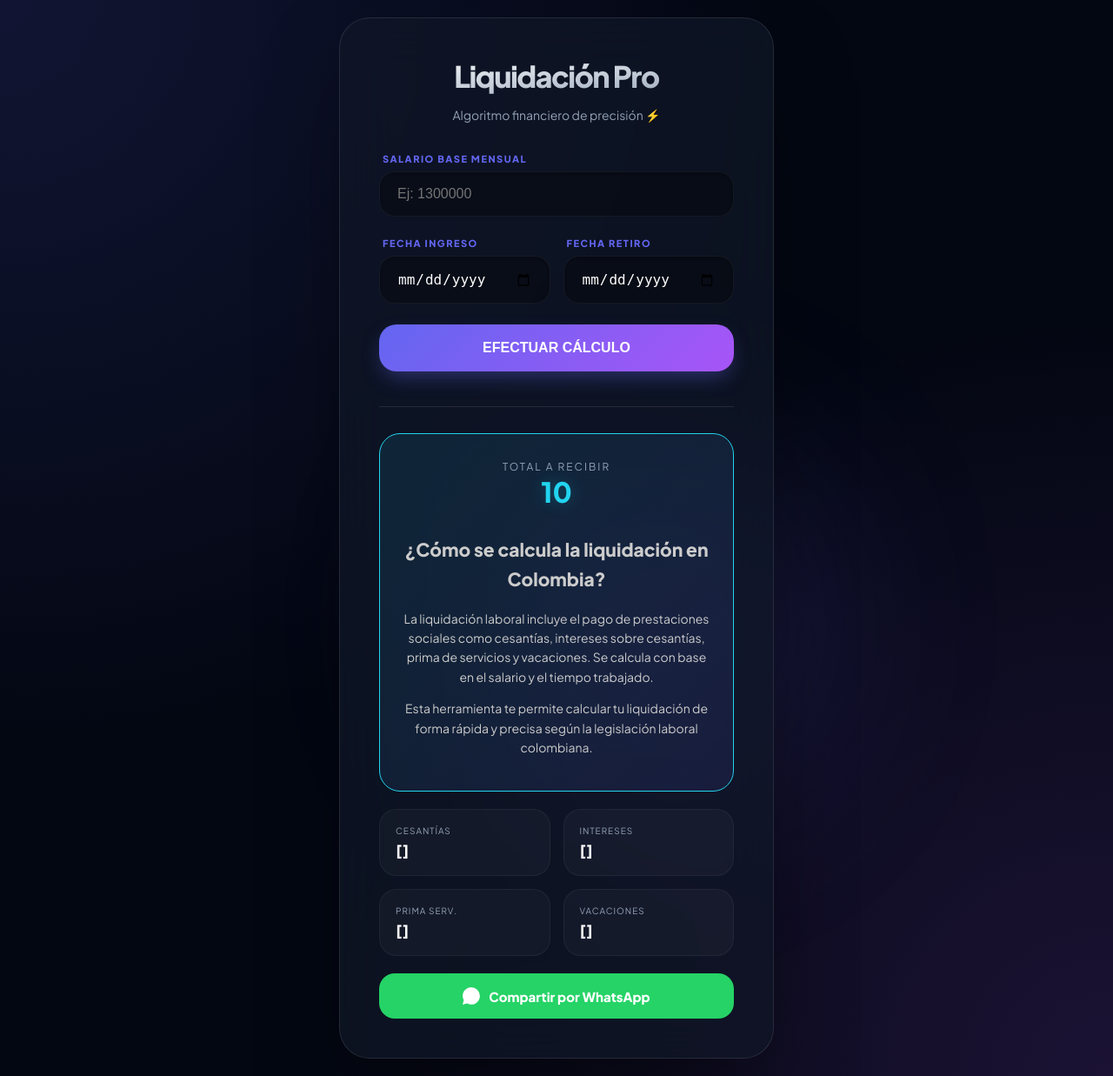
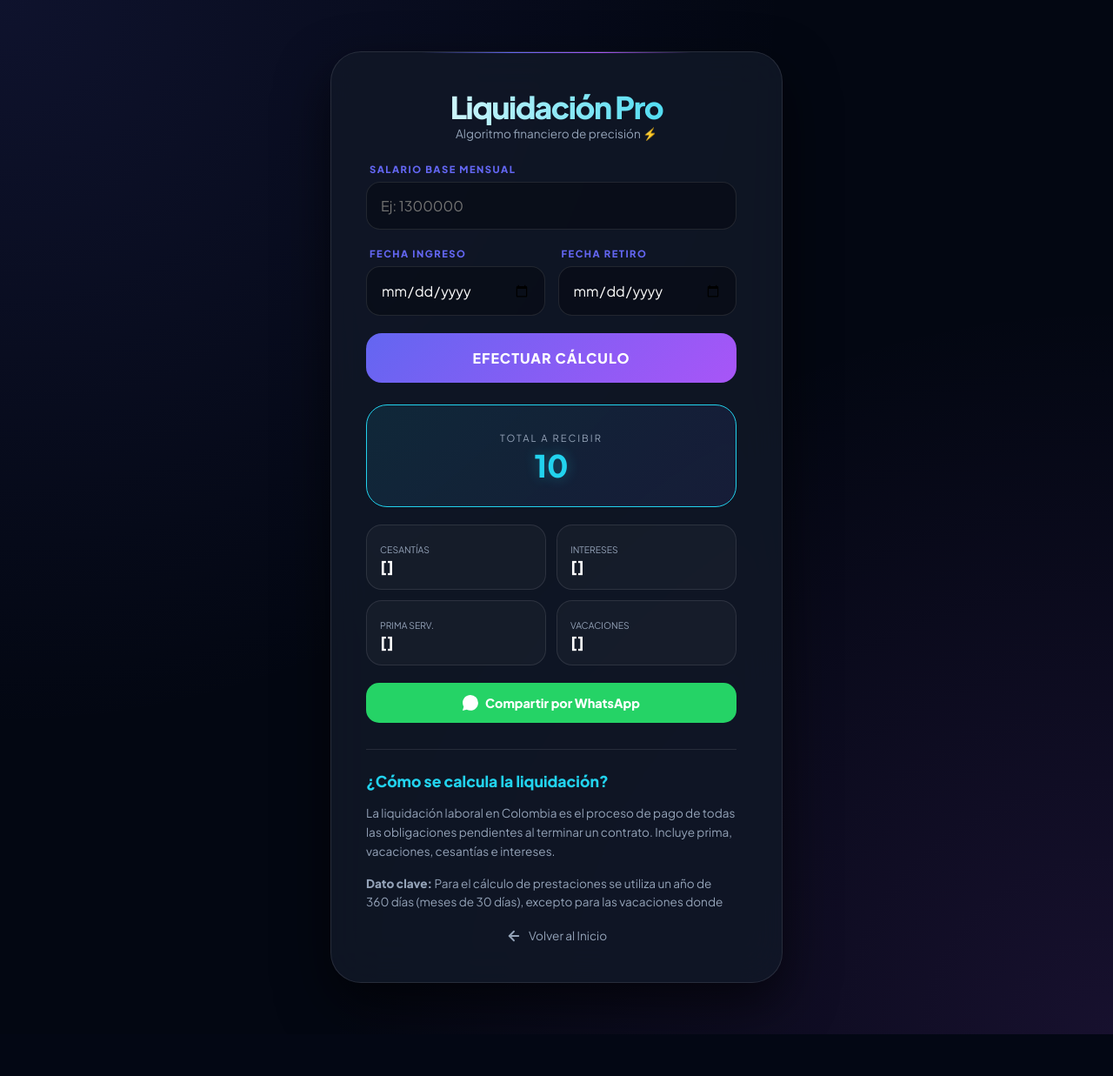
Before and after one commit to jorge06102022/liquidacion-app, a Django app: template calculadora/templates/calculadora/index.html in a window 1280 px wide. Shown: the whole page at 87% size. After the commit the page ends 1189 px from the top, so only its background shows below. Run offline with Django 5.2, Linux system fonts and the light colour scheme; the template is opened without the code that fills it: most values are stand-ins (such as "Sample title", 1, 10 or a date in 2020).

Commit message:
nuevas seting

```diff
--- a/calculadora/templates/calculadora/index.html
+++ b/calculadora/templates/calculadora/index.html
@@ -3,100 +3,103 @@
 <head>
     <meta charset="UTF-8">
     <meta name="viewport" content="width=device-width, initial-scale=1.0">
-    <title>Calculadora de Liquidación Colombia 2026 GRATIS</title>
     <meta name="description" content="Calcula tu liquidación laboral en Colombia gratis. Incluye cesantías, prima, intereses y vacaciones en segundos.">
-    <link href="https://fonts.googleapis.com/css2?family=Plus+Jakarta+Sans:wght@200;400;600;800&display=swap" rel="stylesheet">
-    <!-- ADSENSE GLOBAL -->
-<script async src="https://pagead2.googlesyndication.com/pagead/js/adsbygoogle.js?client=ca-pub-3973619894272620"
-     crossorigin="anonymous"></script>
+    <title>Calculadora de Liquidación Colombia 2026 | Jordan Labs</title>
+    <meta name="description" content="Calcula tu liquidación laboral en Colombia gratis. Incluye cesantías, prima, intereses y vacaciones en segundos.">
+    <link href="https://fonts.googleapis.com/css2?family=Plus+Jakarta+Sans:wght@300;400;600;800&display=swap" rel="stylesheet">
+
     <style>
         :root {
             --primary: #6366f1;
             --secondary: #a855f7;
             --accent: #22d3ee;
-            --success: #10b981;
-            --bg: #030712;
-            --card-bg: rgba(17, 24, 39, 0.7);
+            --bg-dark: #030712;
+            --card-bg: rgba(17, 24, 39, 0.85);
+            --glass-border: rgba(255, 255, 255, 0.1);
+            --text-main: #f8fafc;
+            --text-muted: #94a3b8;
         }
 
         * {
             box-sizing: border-box;
-            transition: all 0.4s cubic-bezier(0.4, 0, 0.2, 1);
+            margin: 0;
+            padding: 0;
+            font-family: 'Plus Jakarta Sans', sans-serif;
         }
 
         body {
-            margin: 0;
-            font-family: 'Plus Jakarta Sans', sans-serif;
-            background-color: var(--bg);
+            background-color: var(--bg-dark);
             background-image:
-                radial-gradient(at 0% 0%, rgba(99, 102, 241, 0.15) 0px, transparent 50%),
-                radial-gradient(at 100% 100%, rgba(168, 85, 247, 0.15) 0px, transparent 50%);
-            color: #f8fafc;
+                radial-gradient(at 0% 0%, rgba(99, 102, 241, 0.12) 0px, transparent 50%),
+                radial-gradient(at 100% 100%, rgba(168, 85, 247, 0.12) 0px, transparent 50%);
+            min-height: 100vh;
+            display: flex;
+            justify-content: center;
+            align-items: center;
+            color: var(--text-main);
+            padding: 20px;
+        }
+
+        .glass-card {
+            background: var(--card-bg);
+            backdrop-filter: blur(25px);
+            -webkit-backdrop-filter: blur(25px);
+            border: 1px solid var(--glass-border);
+            border-radius: 35px;
+            padding: 40px;
+            width: 100%;
+            max-width: 520px;
+            box-shadow: 0 25px 60px rgba(0, 0, 0, 0.6);
+            position: relative;
             display: flex;
             flex-direction: column;
-            align-items: center;
-            justify-content: center;
-            min-height: 100vh;
-            overflow-x: hidden;
+            max-height: 90vh;
+            animation: fadeIn 0.8s ease;
         }
 
-        /* Efecto de partículas flotantes */
-        .bg-glow {
-            position: fixed;
-            width: 400px;
-            height: 400px;
-            background: var(--primary);
-            filter: blur(120px);
-            border-radius: 50%;
-            z-index: -1;
-            opacity: 0.2;
-            animation: float 15s infinite alternate;
+        /* Línea neón superior decorativa */
+        .glass-card::after {
+            content: '';
+            position: absolute;
+            top: 0;
+            left: 20%;
+            right: 20%;
+            height: 1px;
+            background: linear-gradient(90deg, transparent, var(--primary), var(--secondary), transparent);
         }
 
-        @keyframes float {
-            0% { transform: translate(-20%, -20%); }
-            100% { transform: translate(40%, 40%); }
+        .header {
+            text-align: center;
+            margin-bottom: 25px;
+            flex-shrink: 0;
         }
 
-        .container {
-            width: 92%;
-            max-width: 500px;
-            background: var(--card-bg);
-            backdrop-filter: blur(30px);
-            -webkit-backdrop-filter: blur(30px);
-            border: 1px solid rgba(255, 255, 255, 0.1);
-            border-radius: 35px;
-            padding: 45px;
-            box-shadow: 0 50px 100px -20px rgba(0, 0, 0, 0.5);
-            margin: 20px;
-        }
-
-        h1 {
-            text-align: center;
-            font-size: 34px;
+        .header h1 {
+            font-size: 2.2rem;
             font-weight: 800;
-            margin: 0;
             letter-spacing: -1.5px;
-            background: linear-gradient(to bottom right, #fff, #94a3b8);
+            background: linear-gradient(to right, #fff, var(--accent));
             -webkit-background-clip: text;
             -webkit-text-fill-color: transparent;
         }
 
-        .subtitle {
-            text-align: center;
-            font-size: 14px;
-            color: #94a3b8;
-            margin-bottom: 35px;
-            font-weight: 400;
+        .scrollable-content {
+            overflow-y: auto;
+            padding-right: 12px;
         }
 
-        .form-group {
-            margin-bottom: 24px;
+        /* Scrollbar personalizado */
+        .scrollable-content::-webkit-scrollbar { width: 5px; }
+        .scrollable-content::-webkit-scrollbar-thumb {
+            background: rgba(255, 255, 255, 0.1);
+            border-radius: 10px;
         }
+
+        .form-group { margin-bottom: 20px; }
 
         label {
             display: block;
-            font-size: 11px;
+            font-size: 0.7rem;
             font-weight: 700;
             color: var(--primary);
             text-transform: uppercase;
@@ -107,87 +110,43 @@
 
         input {
             width: 100%;
-            padding: 16px 20px;
             background: rgba(0, 0, 0, 0.3);
-            border: 1px solid rgba(255, 255, 255, 0.05);
-            border-radius: 18px;
+            border: 1px solid var(--glass-border);
+            border-radius: 16px;
+            padding: 16px;
             color: white;
-            font-size: 16px;
-            outline: none;
-            box-shadow: inset 0 2px 4px rgba(0,0,0,0.2);
+            font-size: 1rem;
+            transition: 0.3s;
         }
 
         input:focus {
+            outline: none;
             border-color: var(--primary);
-            background: rgba(0, 0, 0, 0.5);
-            box-shadow: 0 0 0 4px rgba(99, 102, 241, 0.15);
+            background: rgba(99, 102, 241, 0.05);
+            box-shadow: 0 0 15px rgba(99, 102, 241, 0.2);
         }
 
         .btn-calc {
             width: 100%;
             padding: 18px;
+            border-radius: 18px;
             border: none;
-            border-radius: 20px;
             background: linear-gradient(135deg, var(--primary), var(--secondary));
             color: white;
-            font-size: 16px;
-            font-weight: 700;
+            font-weight: 800;
+            font-size: 1rem;
             cursor: pointer;
-            box-shadow: 0 10px 25px -5px rgba(99, 102, 241, 0.4);
-            display: flex;
-            justify-content: center;
-            align-items: center;
-            gap: 10px;
+            text-transform: uppercase;
+            letter-spacing: 1px;
+            margin-bottom: 25px;
         }
 
         .btn-calc:hover {
-            transform: translateY(-3px);
-            box-shadow: 0 20px 35px -5px rgba(99, 102, 241, 0.5);
-            filter: brightness(1.1);
+            transform: translateY(-2px);
+            box-shadow: 0 10px 25px rgba(168, 85, 247, 0.4);
         }
 
-        /* RESULTADOS MODERNOS */
-        .result-box {
-            margin-top: 40px;
-            padding-top: 30px;
-            border-top: 1px solid rgba(255,255,255,0.1);
-            animation: slideUp 0.6s ease-out;
-        }
-
-        @keyframes slideUp {
-            from { opacity: 0; transform: translateY(20px); }
-            to { opacity: 1; transform: translateY(0); }
-        }
-
-        .res-grid {
-            display: grid;
-            grid-template-columns: 1fr 1fr;
-            gap: 15px;
-            margin-bottom: 20px;
-        }
-
-        .res-item {
-            background: rgba(255, 255, 255, 0.03);
-            padding: 18px;
-            border-radius: 20px;
-            border: 1px solid rgba(255, 255, 255, 0.05);
-        }
-
-        .res-item .label {
-            font-size: 10px;
-            color: #94a3b8;
-            text-transform: uppercase;
-            letter-spacing: 1px;
-            margin-bottom: 5px;
-            display: block;
-        }
-
-        .res-item .amount {
-            font-size: 17px;
-            font-weight: 700;
-            color: #fff;
-        }
-
+        /* Resultados */
         .total-banner {
             background: linear-gradient(135deg, rgba(34, 211, 238, 0.1), rgba(99, 102, 241, 0.1));
             border: 1px solid var(--accent);
@@ -195,15 +154,33 @@
             border-radius: 24px;
             text-align: center;
             margin-bottom: 20px;
+            animation: slideUp 0.5s ease;
         }
 
         .total-banner .amount {
             display: block;
-            font-size: 32px;
+            font-size: 2.2rem;
             font-weight: 800;
             color: var(--accent);
-            text-shadow: 0 0 20px rgba(34, 211, 238, 0.3);
+            text-shadow: 0 0 15px rgba(34, 211, 238, 0.3);
         }
+
+        .res-grid {
+            display: grid;
+            grid-template-columns: 1fr 1fr;
+            gap: 12px;
+            margin-bottom: 20px;
+        }
+
+        .res-item {
+            background: rgba(255, 255, 255, 0.03);
+            padding: 15px;
+            border-radius: 18px;
+            border: 1px solid var(--glass-border);
+        }
+
+        .res-item .label { font-size: 0.65rem; color: var(--text-muted); text-transform: uppercase; }
+        .res-item .amount { font-size: 1.1rem; font-weight: 700; color: #fff; display: block; }
 
         .btn-wa {
             background: #25D366;
@@ -213,51 +190,61 @@
             display: flex;
             justify-content: center;
             align-items: center;
-            padding: 16px;
-            border-radius: 18px;
+            padding: 14px;
+            border-radius: 15px;
             font-weight: 700;
-            gap: 10px;
-            font-size: 15px;
+            gap: 8px;
+            font-size: 0.9rem;
+            margin-bottom: 30px;
         }
 
-        .btn-wa:hover {
-            transform: scale(1.02);
-            box-shadow: 0 10px 20px rgba(37, 211, 102, 0.3);
+        .info-section {
+            border-top: 1px solid var(--glass-border);
+            padding-top: 25px;
+            margin-top: 10px;
         }
 
-        footer {
-            margin-top: 40px;
+        .info-section h2 { font-size: 1.1rem; margin-bottom: 15px; color: var(--accent); }
+        .info-section p { font-size: 0.85rem; color: var(--text-muted); line-height: 1.6; margin-bottom: 15px; }
+
+        .back-nav {
+            margin-top: 20px;
             text-align: center;
-            padding-bottom: 30px;
+            flex-shrink: 0;
         }
 
-        footer a {
-            color: #64748b;
+        .btn-back {
             text-decoration: none;
-            font-size: 12px;
-            margin: 0 10px;
+            color: var(--text-muted);
+            font-size: 0.85rem;
+            display: inline-flex;
+            align-items: center;
+            gap: 8px;
+            transition: 0.3s;
         }
 
-        footer a:hover { color: var(--primary); }
+        .btn-back:hover { color: var(--primary); }
+
+        @keyframes fadeIn { from { opacity: 0; } to { opacity: 1; } }
+        @keyframes slideUp { from { transform: translateY(10px); opacity: 0; } to { transform: translateY(0); opacity: 1; } }
 
         @media (max-width: 480px) {
-            .container { padding: 30px 20px; }
+            .glass-card { padding: 30px 20px; }
             .res-grid { grid-template-columns: 1fr; }
         }
     </style>
 </head>
-
 <body>
 
-    <div class="bg-glow"></div>
+<div class="glass-card">
+    <div class="header">
+        <h1>Liquidación Pro</h1>
+        <p style="color: var(--text-muted); font-size: 0.85rem;">Algoritmo financiero de precisión ⚡</p>
+    </div>
 
-    <div class="container">
-        <h1>Liquidación Pro</h1>
-        <p class="subtitle">Algoritmo financiero de precisión ⚡</p>
-
+    <div class="scrollable-content">
         <form method="POST">
             {% csrf_token %}
-
             <div class="form-group">
                 <label>Salario Base Mensual</label>
                 <input type="number" name="salario" placeholder="Ej: 1300000" required>
@@ -274,40 +261,14 @@
                 </div>
             </div>
 
-            <button type="submit" class="btn-calc">
-                EFECTUAR CÁLCULO
-            </button>
-            <!-- ANUNCIO -->
-<ins class="adsbygoogle"
-     style="display:block; margin-top:20px"
-     data-ad-client="ca-pub-3973619894272620"
-     data-ad-slot="1234567890"
-     data-ad-format="auto"></ins>
-
-<script>
-     (adsbygoogle = window.adsbygoogle || []).push({});
-</script>
+            <button type="submit" class="btn-calc">Efectuar Cálculo</button>
         </form>
 
         {% if resultado %}
         <div class="result-box">
             <div class="total-banner">
-                <span style="font-size: 12px; text-transform: uppercase; letter-spacing: 2px; color: #94a3b8;">Total a recibir</span>
-                <span class="amount" id="total-val">{{ resultado.total }}</span>
-                <div style="margin-top:30px; font-size:14px; color:#ccc; line-height:1.6;">
-
-<h2>¿Cómo se calcula la liquidación en Colombia?</h2>
-
-<p>
-La liquidación laboral incluye el pago de prestaciones sociales como cesantías, intereses sobre cesantías, prima de servicios y vacaciones.
-Se calcula con base en el salario y el tiempo trabajado.
-</p>
-
-<p>
-Esta herramienta te permite calcular tu liquidación de forma rápida y precisa según la legislación laboral colombiana.
-</p>
-
-</div>
+                <span style="font-size: 0.7rem; text-transform: uppercase; letter-spacing: 2px; color: var(--text-muted);">Total a recibir</span>
+                <span class="amount">{{ resultado.total }}</span>
             </div>
 
             <div class="res-grid">
@@ -330,18 +291,33 @@
             </div>
 
             <a id="whatsappBtn" class="btn-wa" href="#">
-                <svg width="20" height="20" fill="currentColor" viewBox="0 0 16 16">
+                <svg width="18" height="18" fill="currentColor" viewBox="0 0 16 16">
                     <path d="M13.601 2.326A7.854 7.854 0 0 0 7.994 0C3.627 0 .068 3.558.064 7.926c0 1.399.366 2.76 1.057 3.965L0 16l4.204-1.102a7.933 7.933 0 0 0 3.79.965h.004c4.368 0 7.926-3.558 7.93-7.93A7.898 7.898 0 0 0 13.6 2.326z"/>
                 </svg>
                 Compartir por WhatsApp
             </a>
         </div>
         {% endif %}
+
+        <div class="info-section">
+            <h2>¿Cómo se calcula la liquidación?</h2>
+            <p>La liquidación laboral en Colombia es el proceso de pago de todas las obligaciones pendientes al terminar un contrato. Incluye prima, vacaciones, cesantías e intereses.</p>
+            <p><strong>Dato clave:</strong> Para el cálculo de prestaciones se utiliza un año de 360 días (meses de 30 días), excepto para las vacaciones donde se cuentan días calendario laborables.</p>
+        </div>
     </div>
 
+    <div class="back-nav">
+        <a href="/" class="btn-back">
+            <svg width="18" height="18" viewBox="0 0 24 24" fill="none" stroke="currentColor" stroke-width="2.5" stroke-linecap="round" stroke-linejoin="round">
+                <line x1="19" y1="12" x2="5" y2="12"></line>
+                <polyline points="12 19 5 12 12 5"></polyline>
+            </svg>
+            Volver al Inicio
+        </a>
+    </div>
+</div>
 
-
-    <script>
+<script>
     document.addEventListener("DOMContentLoaded", function() {
         const btn = document.getElementById("whatsappBtn");
         if (btn) {
@@ -351,11 +327,11 @@
                             `• *Prima:* {{ resultado.prima|default:"" }}\n` +
                             `• *Vacaciones:* {{ resultado.vacaciones|default:"" }}\n\n` +
                             `💰 *TOTAL: {{ resultado.total|default:"" }}*\n\n` +
-                            `Calcula la tuya aquí: https://liquidacion-app.onrender.com`;
+                            `Calculado en Jordan Labs`;
             btn.href = "https://wa.me/?text=" + encodeURIComponent(mensaje);
         }
     });
-    </script>
+</script>
+
 </body>
-
 </html>
```
